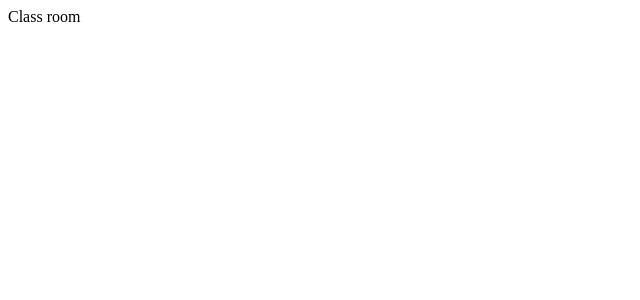
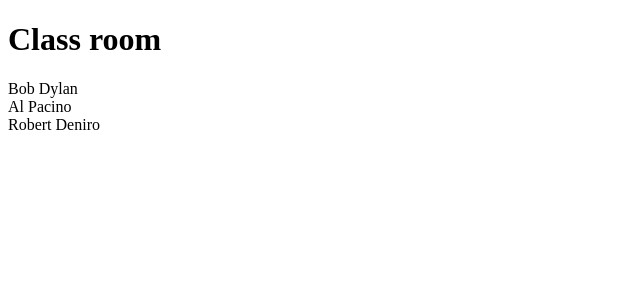
Before and after one commit to Bruno02/ma-classe, a React (Create React App) app: page / in a window 1280 px wide. Shown: the top 300 px of the page, without its empty margins (0-640 px from the left). Built offline with nearby package versions, Linux system fonts and the light colour scheme.

Commit message:
connect store

```diff
--- /dev/null
+++ b/src/data/students.ts
@@ -0,0 +1,22 @@
+import { IStudent } from 'src/reducers/students';
+
+export const STUDENTS: IStudent[] = [
+  {
+    id: '1',
+    firstname: 'Bob',
+    lastname: 'Dylan',
+    address: 'NY',
+  },
+  {
+    id: '2',
+    firstname: 'Al',
+    lastname: 'Pacino',
+    address: 'NY',
+  },
+  {
+    id: '3',
+    firstname: 'Robert',
+    lastname: 'Deniro',
+    address: 'NY',
+  },
+];
--- a/src/pages/Classroom.tsx
+++ b/src/pages/Classroom.tsx
@@ -1,5 +1,18 @@
 import React from 'react';
+import { useSelector } from 'react-redux';
+import { selectStudents } from 'src/reducers/students';
 
-const Classroom: React.FC = () => <div>Class room</div>;
+const Classroom: React.FC = () => {
+  const students = useSelector(selectStudents);
+
+  return (
+    <div>
+      <h1>Class room</h1>
+      {students.map((student) => (
+        <div key={student.id}>{`${student.firstname} ${student.lastname}`}</div>
+      ))}
+    </div>
+  );
+};
 
 export default Classroom;
--- a/src/pages/Student.tsx
+++ b/src/pages/Student.tsx
@@ -1,10 +1,22 @@
-import React from 'react';
+import React, { useEffect } from 'react';
+import { useSelector, useDispatch } from 'react-redux';
 import { useParams } from 'react-router-dom';
+import { editStudent, selectEditingStudent } from 'src/reducers/students';
 import { IStudentRouteParams } from 'src/router';
 
 const Student: React.FC = () => {
   const { studentId } = useParams<IStudentRouteParams>();
-  return <div>`Student ${studentId}`</div>;
+
+  const dispatch = useDispatch();
+  const student = useSelector(selectEditingStudent);
+
+  useEffect(() => {
+    if (studentId) {
+      dispatch(editStudent(studentId));
+    }
+  }, [studentId]);
+
+  return <div>{`Student: ${student?.firstname} ${student?.lastname}`}</div>;
 };
 
 export default Student;
--- a/src/reducers/students.ts
+++ b/src/reducers/students.ts
@@ -1,10 +1,11 @@
 import { createSlice, PayloadAction } from '@reduxjs/toolkit';
+import { STUDENTS } from 'src/data/students';
 import { RootState } from 'src/store';
 
 const NAME = 'students';
 
 export interface IStudent {
-  id?: number;
+  id?: string;
   firstname: string;
   lastname: string;
   address: string;
@@ -16,7 +17,7 @@
 }
 
 const initialState: IState = {
-  students: [],
+  students: STUDENTS,
 };
 
 export const slice = createSlice({
@@ -28,7 +29,7 @@
       state.students = [
         ...state.students,
         {
-          id: Date.now(),
+          id: `${Date.now()}`,
           ...student,
         },
       ];
@@ -43,14 +44,15 @@
       const student = action.payload;
       state.students = state.students.filter((std) => std.id !== student.id);
     },
-    editStudent: (state, action: PayloadAction<number>) => {
+    editStudent: (state, action: PayloadAction<string>) => {
       const studentId = action.payload;
       state.editingStudent = state.students.find((std) => std.id === studentId);
     },
   },
 });
 
-export const { createStudent } = slice.actions;
+export const { createStudent, updateStudent, deleteStudent, editStudent } =
+  slice.actions;
 
 export const selectStudents = (state: RootState) => state.students.students;
 export const selectEditingStudent = (state: RootState) =>
```
Also changed, not shown: src/App.tsx (+7 -1 lines).
